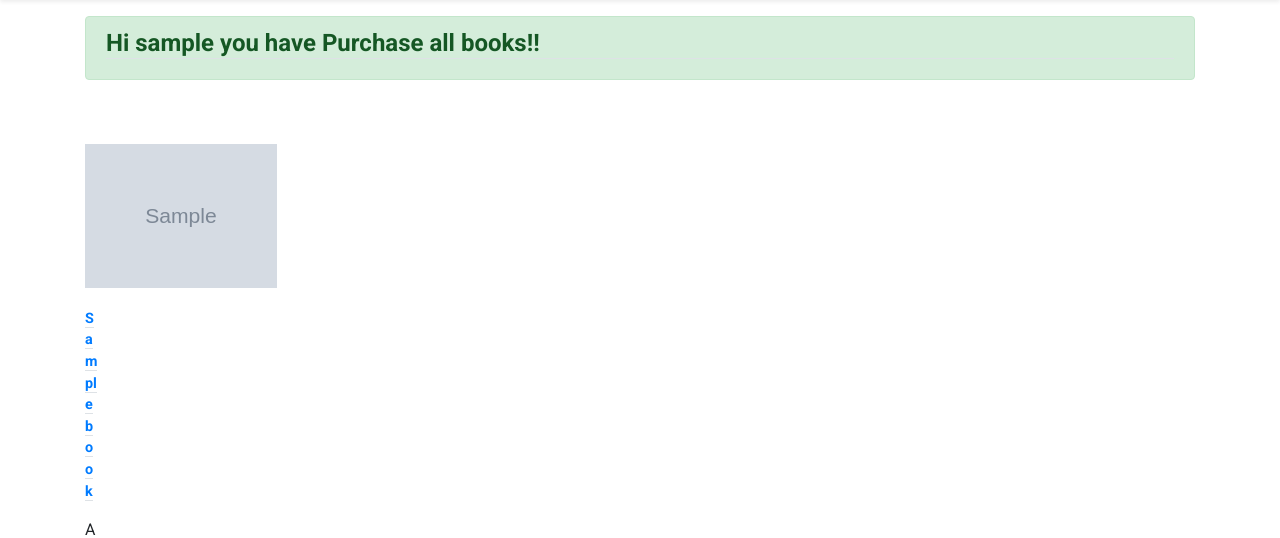
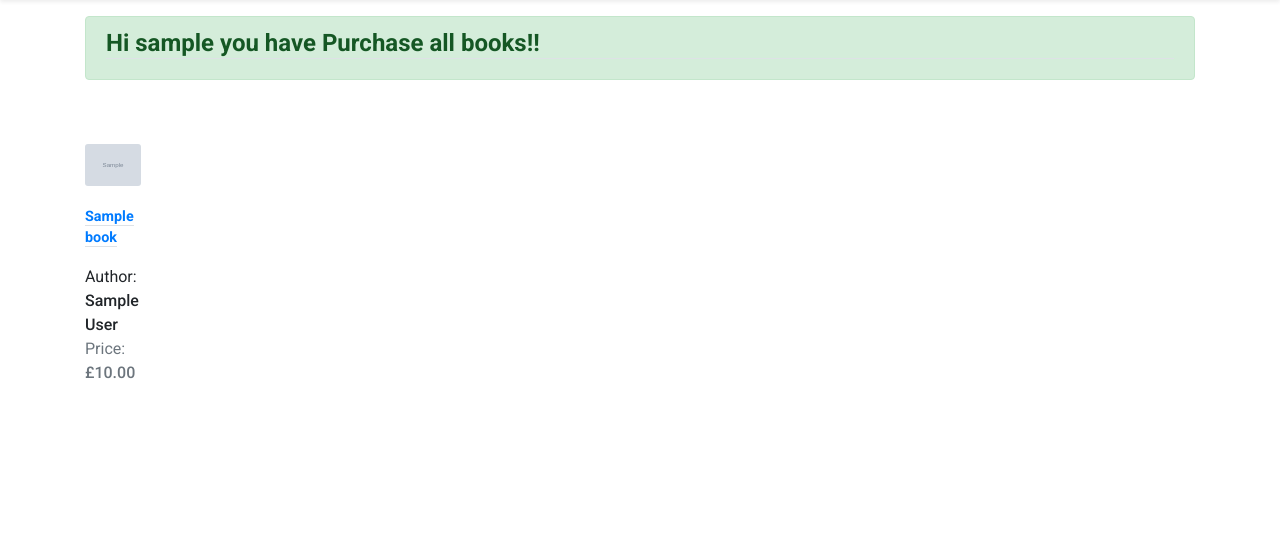
Before and after one commit to Saifurrahmanemon/s-django, a Django app: page /books/ in a window 1280 px wide. Shown: the part 73-611 px from the top of the page. After the commit the page ends 452 px from the top, so only its background shows below. Run offline with Django 3.2, Linux system fonts and the light colour scheme; a user stored in the database is signed in; tables that the repository leaves empty hold one stand-in row (values such as "Sample post"); grey boxes marked "Sample" are stand-in pictures; parts of the project's set-up code (start-up, migrations or seed data) failed here and were passed over; some libraries are stand-ins or nearby versions.

Commit message:
edited list.html

```diff
--- a/config/settings.py
+++ b/config/settings.py
@@ -28,7 +28,7 @@ BASE_DIR = Path(__file__).resolve().parent.parent
 SECRET_KEY = env.str('SECRET_KEY')
 
 # SECURITY WARNING: don't run with debug turned on in production!
-DEBUG = False
+DEBUG = os.environ.get('DEBUG', default=False)
 
 ALLOWED_HOSTS = ['d-bookstoree.herokuapp.com', 'localhost', '127.0.0.1']
 
--- a/templates/book/book_list.html
+++ b/templates/book/book_list.html
@@ -25,7 +25,7 @@
           <div class="col">
             <div class="card border-0">
               {% if book.cover %}
-              <img class="bookcover" src="{{book.cover.url}}" alt="{{book.title}}" />
+              <img class="card-img" src="{{book.cover.url}}" alt="{{book.title}}" />
               {% endif %}
 
               <div class="card-body px-0">
```
